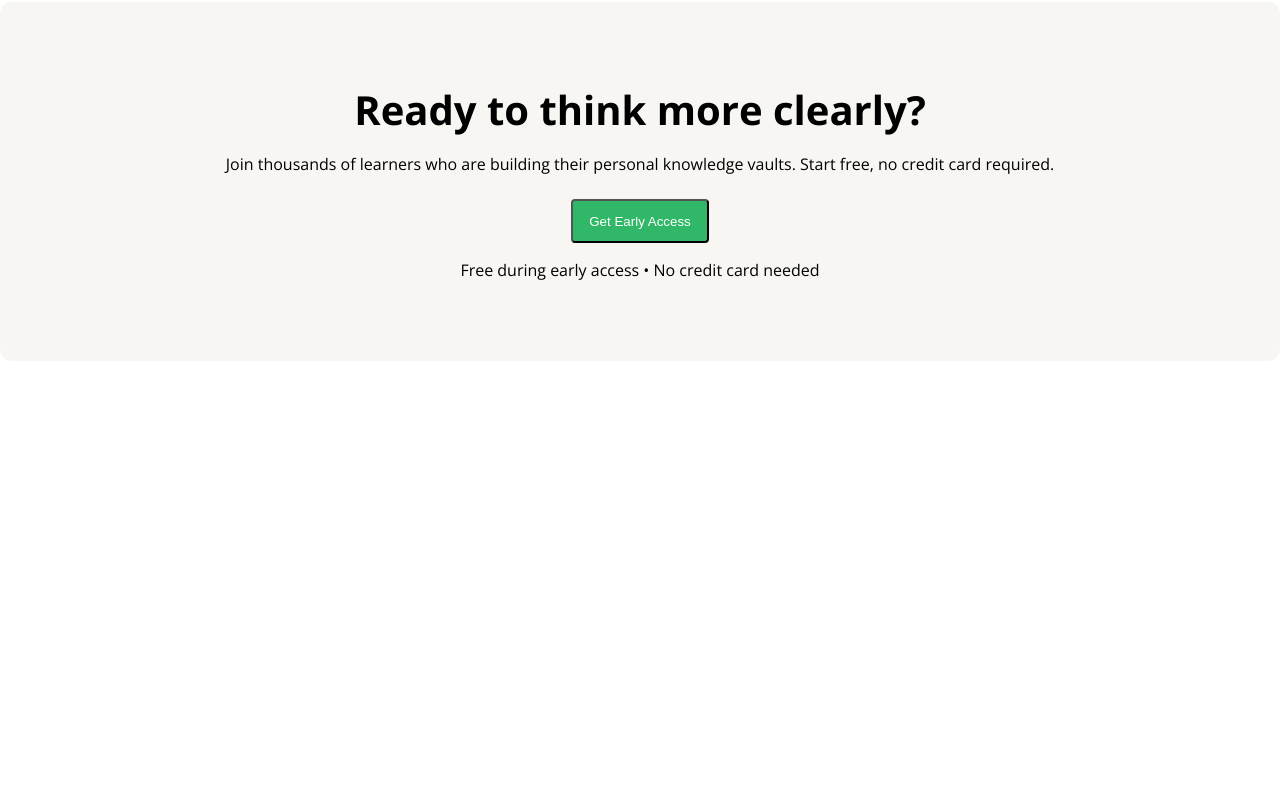
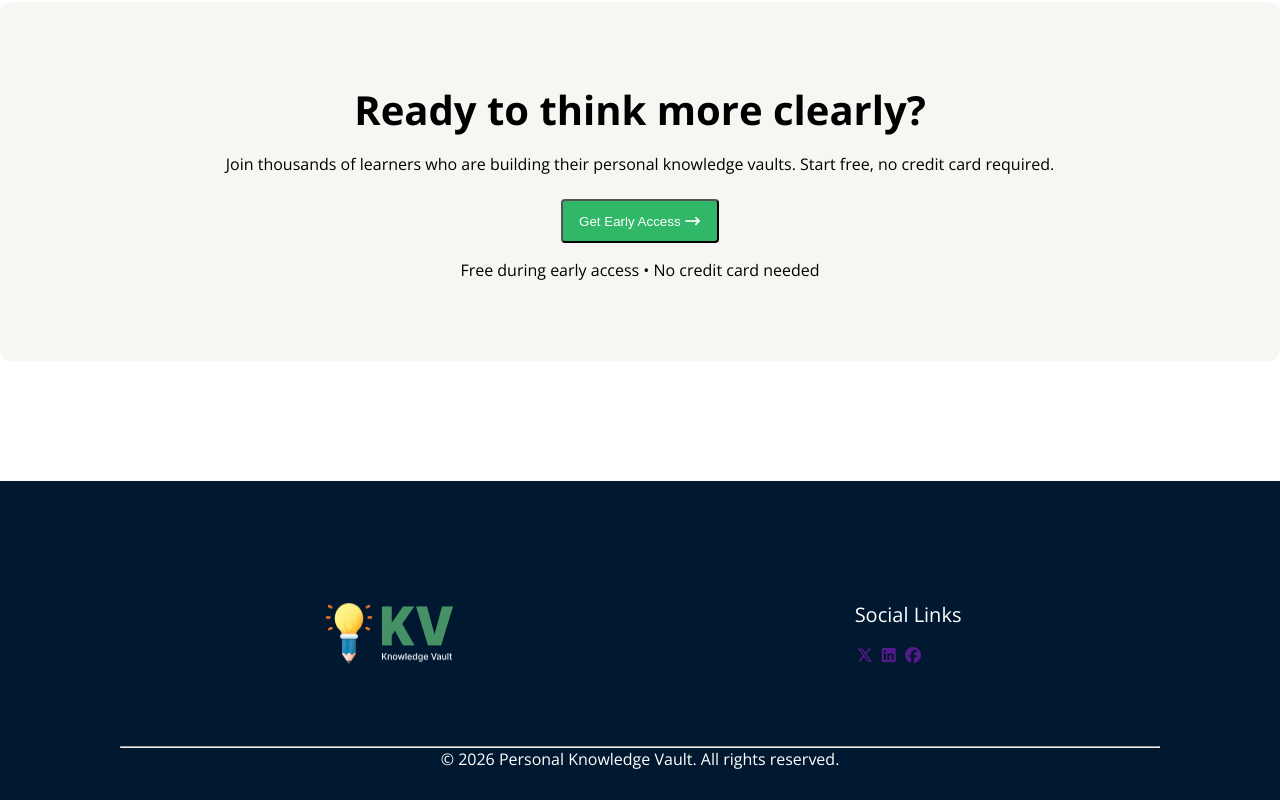
Before and after one commit to Mijanur-Rahman0/B13-Assignment-1, a plain HTML site: page index.html in a window 1280 px wide. Shown: the part 1995-2795 px from the top of the page. Before the commit the page ends 2476 px from the top, so only its background shows below. Drawn offline with nearby package versions, Linux system fonts and the light colour scheme.

Commit message:
footer section complete

```diff
--- a/index.html
+++ b/index.html
@@ -6,8 +6,9 @@
     <title>Assignment-1</title>
     <link rel="stylesheet" href="styles/style.css">
     <link rel="preconnect" href="https://fonts.googleapis.com">
-<link rel="preconnect" href="https://fonts.gstatic.com" crossorigin>
-<link href="https://fonts.googleapis.com/css2?family=Inter:ital,opsz,wght@0,14..32,100..900;1,14..32,100..900&family=Open+Sans:ital,wght@0,300..800;1,300..800&display=swap" rel="stylesheet">
+    <link rel="preconnect" href="https://fonts.gstatic.com" crossorigin>
+    <link href="https://fonts.googleapis.com/css2?family=Inter:ital,opsz,wght@0,14..32,100..900;1,14..32,100..900&family=Open+Sans:ital,wght@0,300..800;1,300..800&display=swap" rel="stylesheet">
+    <link rel="stylesheet" href="https://cdnjs.cloudflare.com/ajax/libs/font-awesome/7.0.1/css/all.min.css" integrity="sha512-2SwdPD6INVrV/lHTZbO2nodKhrnDdJK9/kg2XD1r9uGqPo1cUbujc+IYdlYdEErWNu69gVcYgdxlmVmzTWnetw==" crossorigin="anonymous" referrerpolicy="no-referrer" />
 </head>
 <body class="open-sans">
     <header>
@@ -32,8 +33,8 @@
                     A private space to store notes, links, and learning summaries — designed to <br>help you think clearly, connect ideas, and turn learning into long-term knowledge.
                 </p>
                 <div class="btn-parent">
-                    <button class="btn-green">Start Building Your Vault<i class="fa-solid fa-arrow-right-long"></i></button>
-                    <button class="button"><img src="" alt=""> See How It Works</button>
+                    <button class="btn-green">Start Building Your Vault <i class="fa-solid fa-arrow-right-long"></i></button>
+                    <button class="button"><img src="" alt=""><i class="fa-solid fa-play"></i>  See How It Works</button>
                 </div>
             </div>
         </section>
@@ -126,11 +127,28 @@
             <p>Join thousands of learners who are building their personal knowledge vaults. Start free, no credit card required.</p>
         </div>
         <div class="challenge-body">
-            <button class="btn-green">Get Early Access</button>
+            <button class="btn-green">Get Early Access  <i class="fa-solid fa-arrow-right-long"></i></button>
             <p>Free during early access • No credit card needed</p>
         </div>
     </section>
 
+    <footer>
+        <div class="footer-hed">
+            <img src="./assets/logo-footer.png" alt="">
+            <div>
+                <p>Social Links</p>
+                <div class="social-site">
+                    <a href=""><i class="fa-brands fa-x-twitter"></i></a>
+                    <a href=""><i class="fa-brands fa-linkedin"></i></a>
+                    <a href=""><i class="fa-brands fa-facebook"></i></a>
+                </div>
+            </div>
+        </div>
+        <hr>
+        <div class="copy-section">
+            &copy; 2026 Personal Knowledge Vault. All rights reserved.
+        </div>
+    </footer>
 
 </body>
 </html>
--- a/styles/style.css
+++ b/styles/style.css
@@ -16,14 +16,26 @@
     background-color: #30B868;
     color: white;
     border-radius: 4px;
+    cursor: pointer;
     /* align-items: center; */
+}
+.btn-green:hover{
+    background: rgb(3, 67, 3);
+    transform: scale(1.05);
+
+    /* problem */
+}
+.btn:hover{
+    background: rgb(21, 145, 21);
+    transform: scale(1.05);
 }
 .button{
     padding: 12.5px 16px;
     color: #FFFFFF;
     border-radius: 4px;
-    border: 1px solid rgba(255, 255, 255, 1);
+    border: 1px solid rgb(170, 166, 166);
     background: transparent;
+    cursor: pointer;
 
 }
 
@@ -170,3 +182,27 @@ nav .menu{
 .challenge .challenge-body p{
     margin-top: 16px;
 }
+
+footer{
+    /* align-items: center; */
+    padding: 120px 120px 30px;
+    background-color: #001931;
+}
+.footer-hed{
+    display: flex;
+    justify-content: space-between;
+    margin: 0 auto;
+    margin-bottom: 80px;
+    color: white;
+}
+footer .copy-section{
+    text-align: center;
+    color: white;
+}
+.social-site{
+    gap: 16px;
+}
+.footer-hed p{
+    margin-bottom: 16px;
+    font-size: 20px;
+}
```
Also changed, not shown: assets/facebook.png (added), assets/linkedin-brands-solid-full.svg (added), assets/linkedin-icon.png (added), assets/linkedin-icon.webp (added), assets/twitter.png (added).
